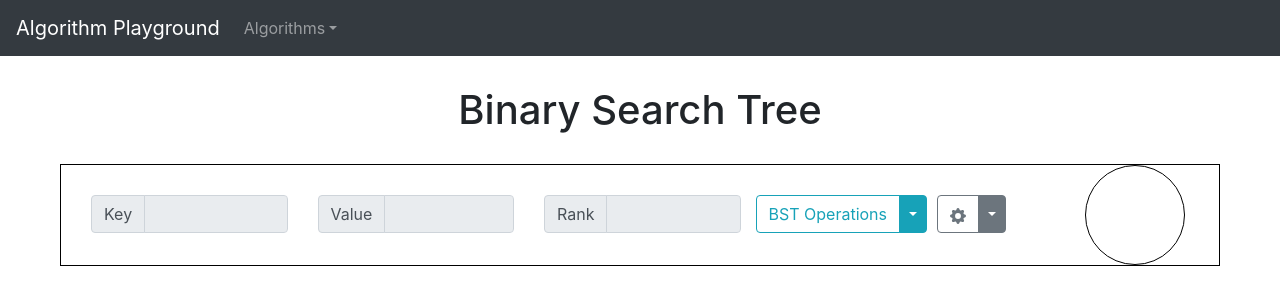
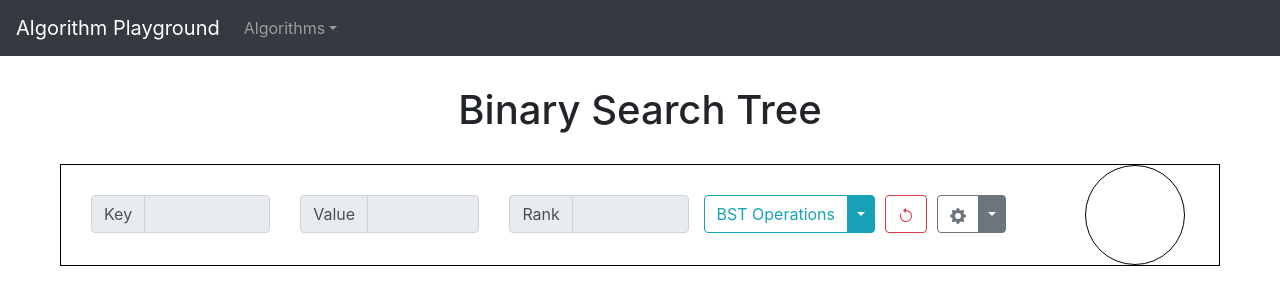
Before and after one commit to YoungHaYoo12/Algorithm-Playground, a React (Create React App) app: page /bst in a window 1280 px wide. Shown: the top 304 px of the page. Built offline with nearby package versions, Linux system fonts and the light colour scheme.

Commit message:
Redesign navigation bar in BSTVisualizer.

```diff
--- a/src/Algorithms/BST/Navigation.js
+++ b/src/Algorithms/BST/Navigation.js
@@ -210,6 +210,27 @@ function Navigation(props) {
                     </Dropdown.Menu>
                   </Dropdown>
 
+                  <Button
+                    variant="outline-danger"
+                    onClick={props.handleReset}
+                    style={{ marginRight: "10px" }}
+                  >
+                    <svg
+                      width="1em"
+                      height="1em"
+                      viewBox="0 0 16 16"
+                      className="bi bi-arrow-counterclockwise"
+                      fill="currentColor"
+                      xmlns="http://www.w3.org/2000/svg"
+                    >
+                      <path
+                        fillRule="evenodd"
+                        d="M8 3a5 5 0 1 1-4.546 2.914.5.5 0 0 0-.908-.417A6 6 0 1 0 8 2v1z"
+                      />
+                      <path d="M8 4.466V.534a.25.25 0 0 0-.41-.192L5.23 2.308a.25.25 0 0 0 0 .384l2.36 1.966A.25.25 0 0 0 8 4.466z" />
+                    </svg>
+                  </Button>
+
                   <Dropdown as={ButtonGroup}>
                     <Button
                       variant="outline-secondary"
@@ -271,10 +292,6 @@ function Navigation(props) {
                       >
                         Large
                       </Dropdown.Item>
-                      <Dropdown.Divider />
-                      <Dropdown.Item onClick={props.handleReset}>
-                        Reset
-                      </Dropdown.Item>
                     </Dropdown.Menu>
                   </Dropdown>
                 </Row>
```
